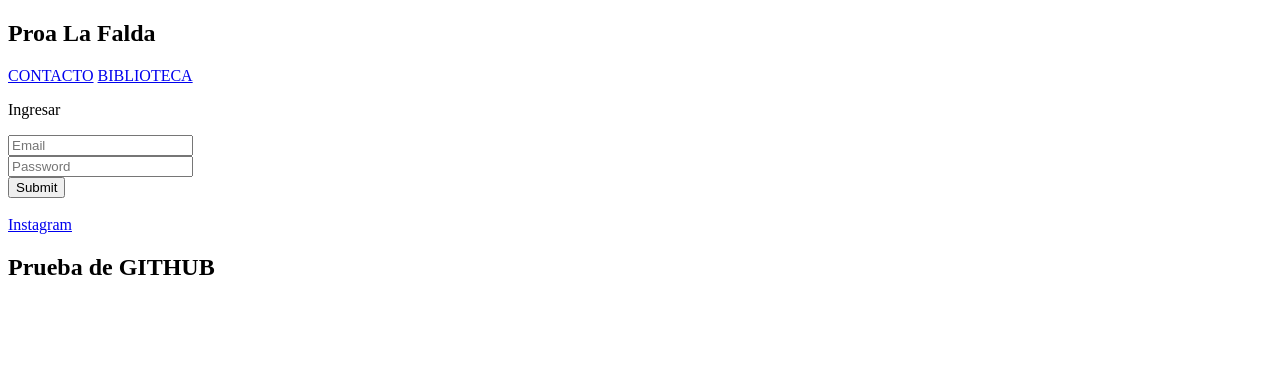
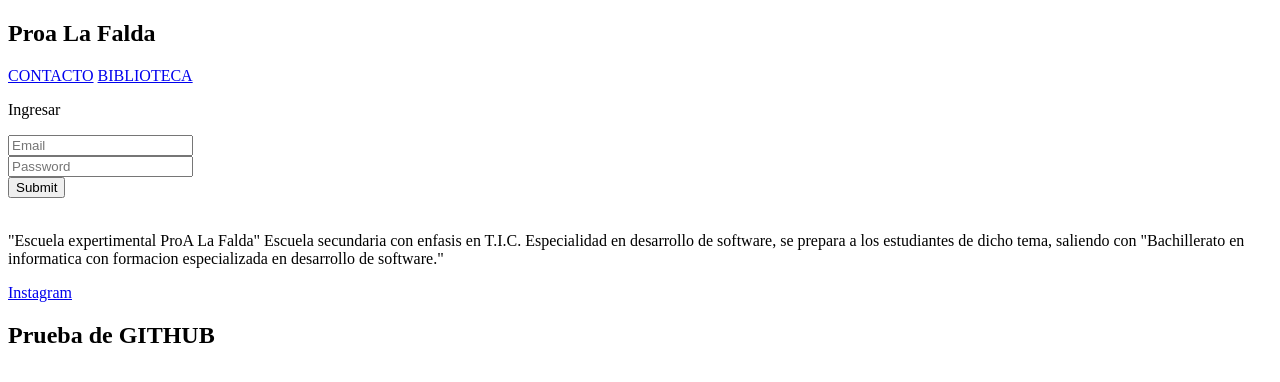
Before and after one commit to Luis-Siccardi/G_Amarillo, a plain HTML site: page index.html in a window 1280 px wide. Drawn offline with Linux system fonts and the light colour scheme.

Commit message:
descripcion del colegio
es para la parte blanca

Co-Authored-By: Celeromero0808 <115805225+Celeromero0808@users.noreply.github.com>

```diff
--- a/index.html
+++ b/index.html
@@ -29,7 +29,7 @@
         <br>
     </nav>
     <header>
-
+        <p>"Escuela expertimental ProA La Falda" Escuela secundaria con enfasis en T.I.C. Especialidad en desarrollo de software, se prepara a los estudiantes de dicho tema, saliendo con "Bachillerato en informatica con formacion especializada en desarrollo de software." </p>
     </header>
 
     <footer>
```
